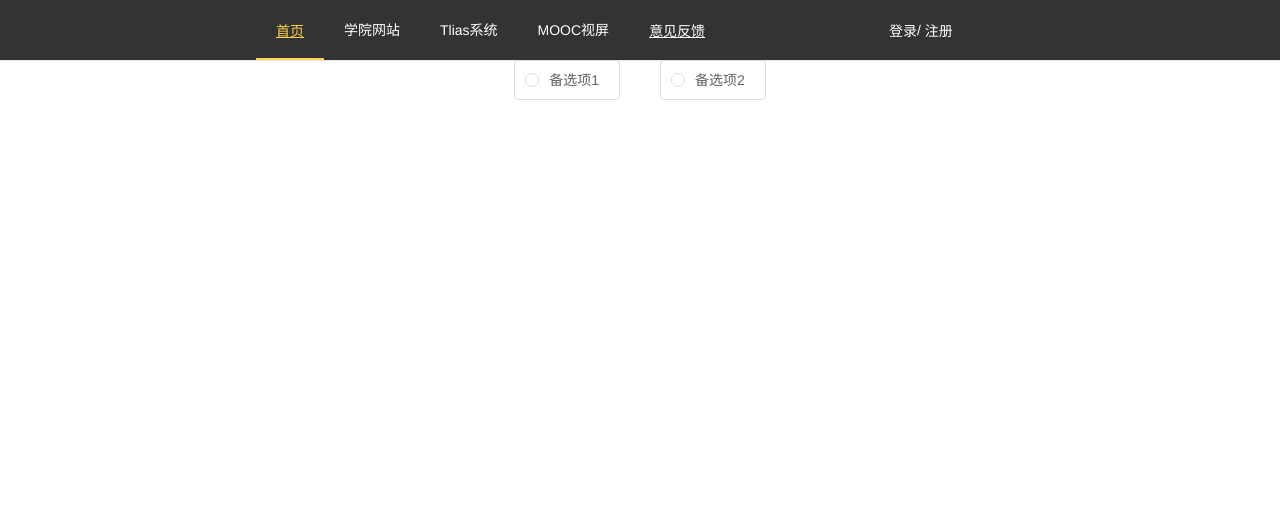
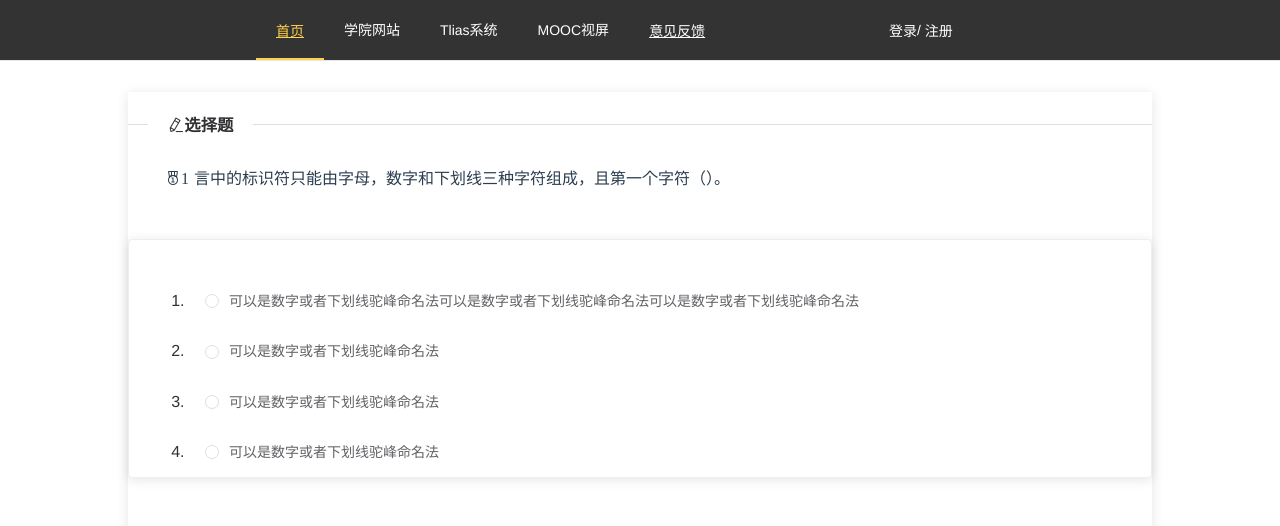
Before and after one commit to liyihang/vue-frontPages, a Vue app: page /exam/1 in a window 1280 px wide. Shown: the top 526 px of the page. Built offline with nearby package versions, Linux system fonts and the light colour scheme.

Commit message:
detail page

```diff
--- a/src/components/courseDetail.vue
+++ b/src/components/courseDetail.vue
@@ -320,7 +320,7 @@ export default {
   transition: transform 1s var(--ease-out-quart);
 }
 .easing-variables:hover {
-  transform: rotate(1280000deg);
+  transform: rotate(128000deg);
 }
 h4{
   margin:0;
--- a/src/components/exam.vue
+++ b/src/components/exam.vue
@@ -1,14 +1,79 @@
 <template>
   <div>
     <exam-header></exam-header>
-    <div>
-    <el-radio v-model="radio1" label="1" border>备选项1</el-radio>
-    <el-radio v-model="radio1" label="2" border>备选项2</el-radio>
+    <div class="exam-item">
+      <div class="exam-header">
+        <el-divider content-position="left">
+          <h3>
+            <i class="el-icon-edit"></i>选择题
+          </h3>
+        </el-divider>
+      </div>
+      <div class="exam-title">
+        <el-row :gutter="24">
+          <el-col :span="24">
+            <p>
+              <i class="el-icon-medal-1">1</i>言中的标识符只能由字母，数字和下划线三种字符组成，且第一个字符（）。
+            </p>
+          </el-col>
+        </el-row>
+      </div>
+      <div class="exam-content">
+        <el-card>
+          <ul>
+            <li>
+              <el-radio v-model="radio1" label="1">可以是数字或者下划线驼峰命名法可以是数字或者下划线驼峰命名法可以是数字或者下划线驼峰命名法</el-radio>
+            </li>
+            <li>
+              <el-radio v-model="radio1" label="2">可以是数字或者下划线驼峰命名法</el-radio>
+            </li>
+            <li>
+              <el-radio v-model="radio1" label="3">可以是数字或者下划线驼峰命名法</el-radio>
+            </li>
+            <li>
+              <el-radio v-model="radio1" label="4">可以是数字或者下划线驼峰命名法</el-radio>
+            </li>
+          </ul>
+        </el-card>
+      </div>
     </div>
   </div>
 </template>
 <script>
 export default {
-  name: 'exam'
+  name: 'exam',
+  data () {
+    return {
+      radio1: 1
+    }
+  }
 }
 </script>
+<style scoped>
+.exam-title p {
+  float: left;
+  padding: 2rem;
+}
+.exam-item {
+  margin: 2rem auto;
+  height: 80rem;
+  width: 80%;
+  box-shadow: 0 2px 12px 0 rgba(0, 0, 0, 0.1);
+}
+.el-card__header {
+  float: left;
+}
+.el-divider {
+  top: 2rem;
+}
+/* 题目 */
+.exam-content li {
+  padding: 1rem;
+  list-style-type: decimal;
+  float: left;
+  clear: both;
+}
+.el-icon-medal-1 {
+  padding: 5px;
+}
+</style>
```
